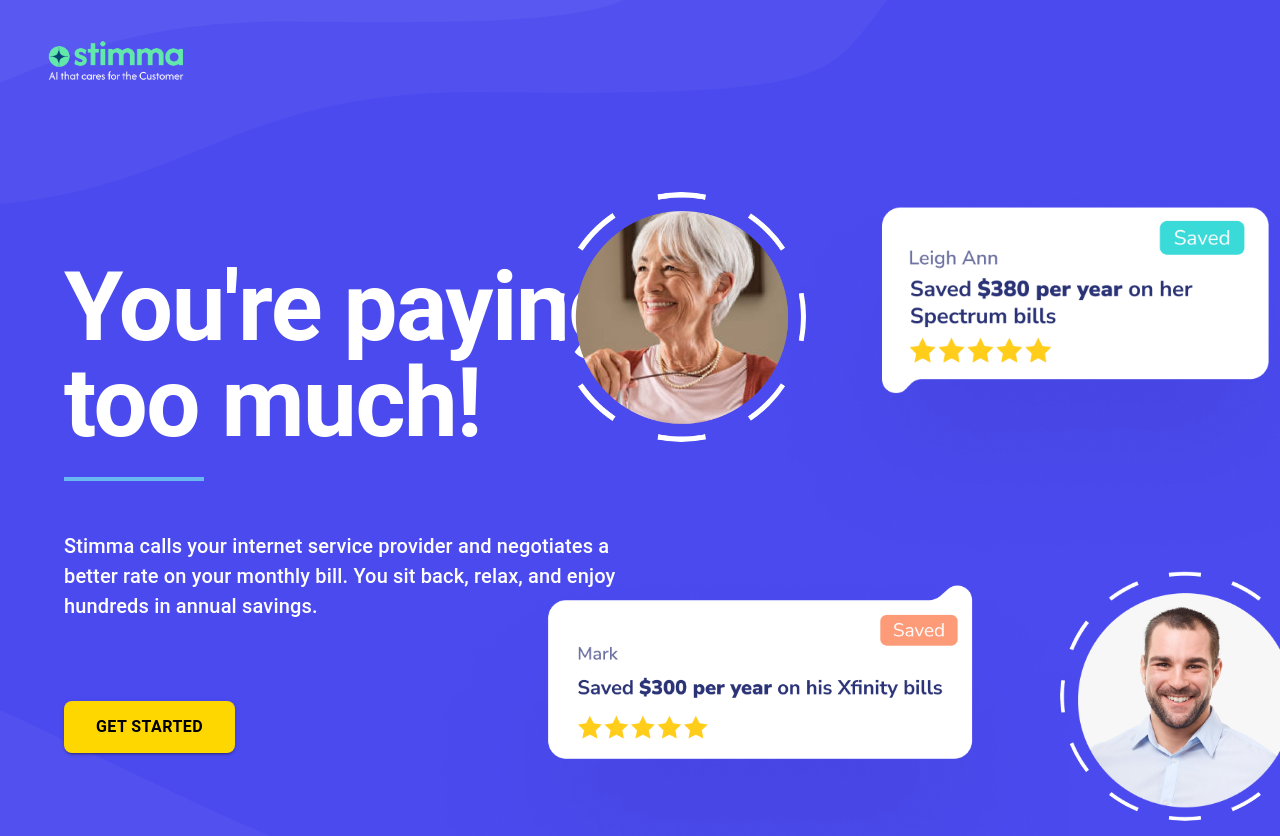
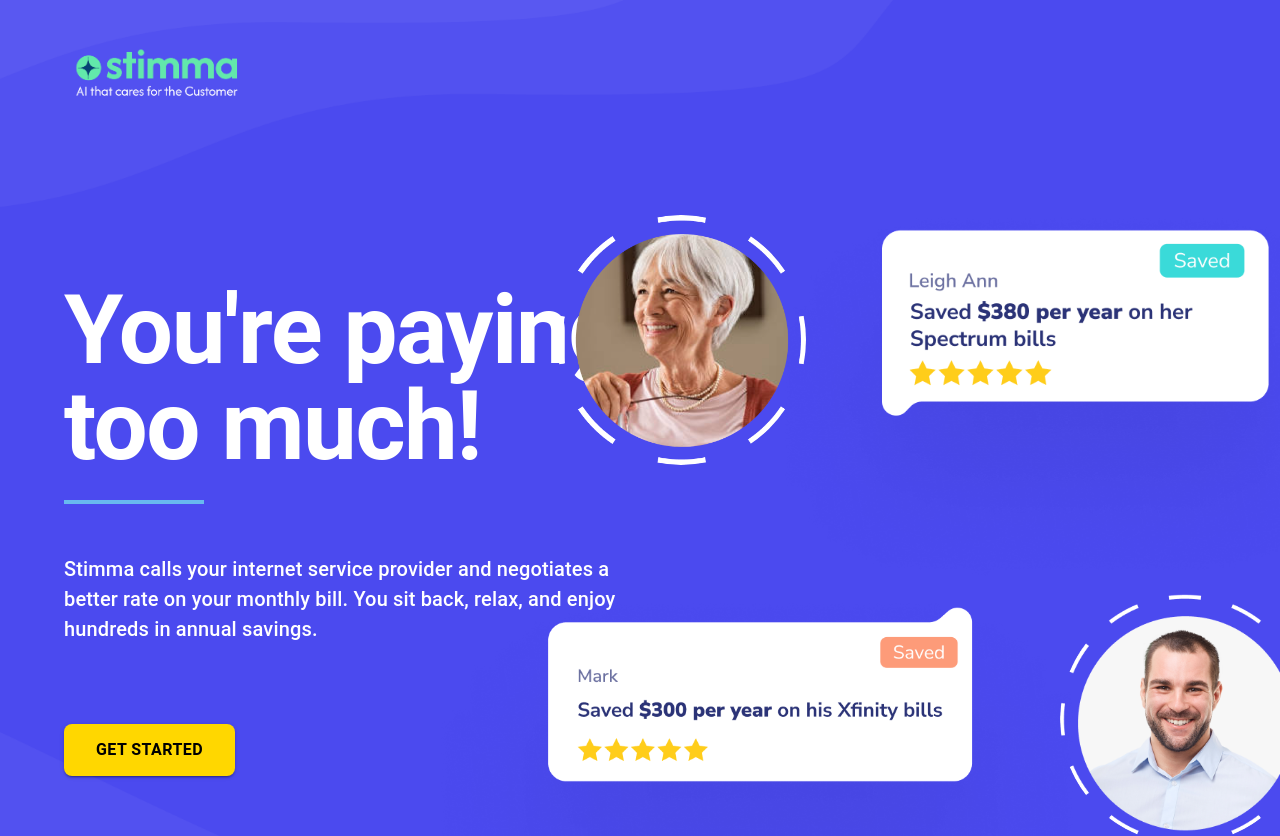
Before and after one commit to JoeS51/stimma-landing, a React (Create React App) app in the folder my-app/: page / in a window 1280 px wide. Shown: the top 836 px of the page. Built offline with nearby package versions, Linux system fonts and the light colour scheme.

Commit message:
small logo change

```diff
--- a/my-app/src/App.js
+++ b/my-app/src/App.js
@@ -92,13 +92,13 @@
             <Box sx={{
               mb: { xs: 2, md: 4 },
               mt: { xs: -6, md: -8 },
-              ml: { xs: -5, md: -4 }
+              ml: { xs: -7, md: -2 }
             }}>
               <img
                 src={new_logo}
                 alt="Stimma Logo"
                 style={{
-                  width: '250px',
+                  width: '300px',
                   height: 'auto',
                 }}
               />
```
